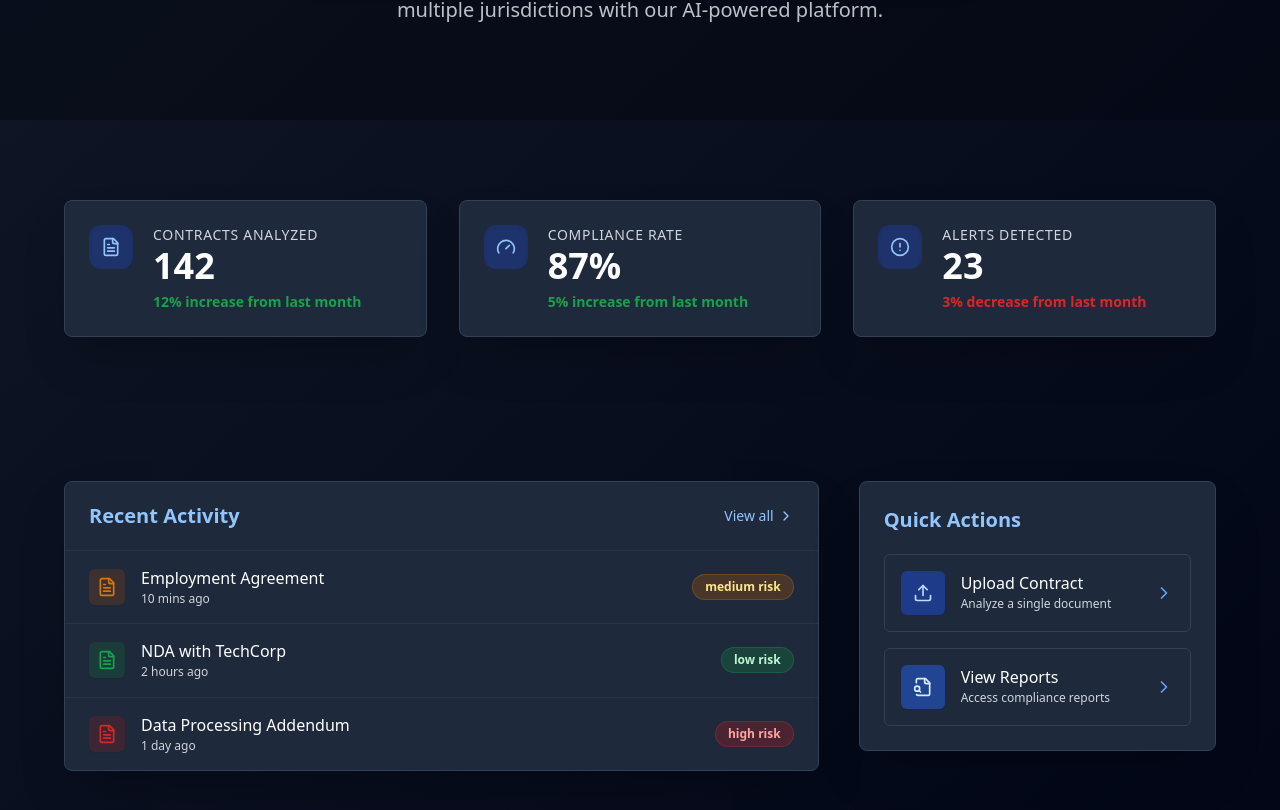
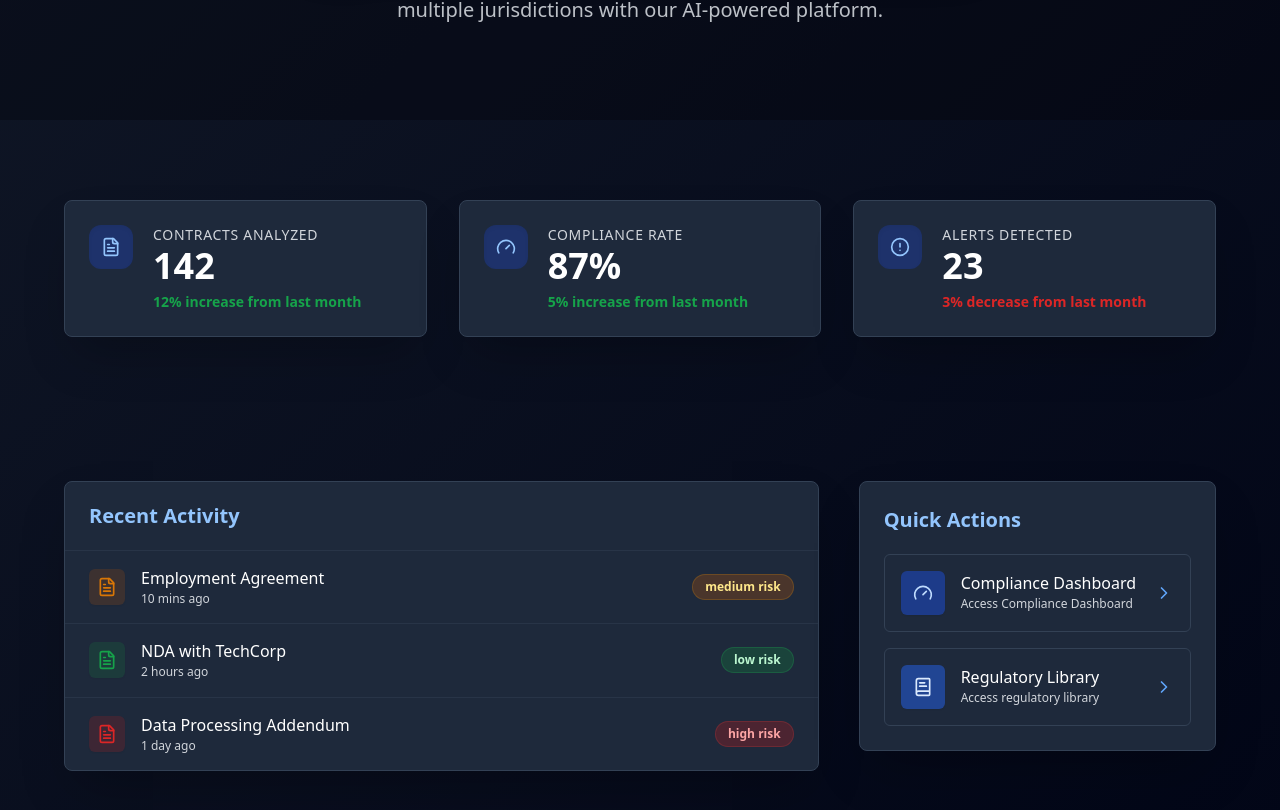
Before and after one commit to shashank3115/ClauseWise, a React (Vite) app in the folder frontend/: page / in a window 1280 px wide. Shown: the part 352-1162 px from the top of the page. Built offline with nearby package versions, Linux system fonts and the light colour scheme.

Commit message:
Updated dashboard

```diff
--- a/frontend/src/pages/Dashboard.tsx
+++ b/frontend/src/pages/Dashboard.tsx
@@ -1,15 +1,15 @@
-import { FileText, Gauge, AlertCircle, Upload, FileSearch, ChevronRight } from 'lucide-react';
+import { FileText, Gauge, AlertCircle, BookText, ChevronRight } from 'lucide-react';
 import Header from '../components/layout/Header';
 
 export default function Dashboard() {
-    // Mock data for stats (change to backend data)
+    // Mock data for stats
     const stats = [
         { title: "Contracts Analyzed", value: "142", icon: <FileText className="w-5 h-5" />, trend: "up", change: "12%" },
         { title: "Compliance Rate", value: "87%", icon: <Gauge className="w-5 h-5" />, trend: "up", change: "5%" },
         { title: "Alerts Detected", value: "23", icon: <AlertCircle className="w-5 h-5" />, trend: "down", change: "3%" }
     ];
 
-    // Mock data for recent activities (change to backend data)
+    // Mock data for recent activities
     const recentActivities = [
         { id: 1, contract: "Employment Agreement", time: "10 mins ago", risk: "medium" },
         { id: 2, contract: "NDA with TechCorp", time: "2 hours ago", risk: "low" },
@@ -36,7 +36,7 @@ export default function Dashboard() {
                 </div>
             </section>
 
-            {/* Stats cards section - need to add in backend data */}
+            {/* Stats cards section */}
             <section className="py-20 px-4 sm:px-6 lg:px-8">
                 <div className="max-w-6xl mx-auto grid grid-cols-1 md:grid-cols-2 lg:grid-cols-3 gap-8">
                     {stats.map((stat, index) => (
@@ -62,15 +62,15 @@ export default function Dashboard() {
                 </div>
             </section>
 
-            {/* Recent activity section - add in backend data - want to view all activities or no? */}
+            {/* Recent activity section */}
             <section className="py-16 px-4 sm:px-6 lg:px-8">
                 <div className="max-w-6xl mx-auto grid lg:grid-cols-3 gap-10">
                     <div className="lg:col-span-2 bg-slate-800 border border-slate-700 rounded-lg shadow-2xl">
                         <div className="flex justify-between items-center px-6 py-5 border-b border-slate-700/50">
                             <h2 className="text-xl font-semibold text-blue-300">Recent Activity</h2>
-                            <a href="#" className="text-blue-300 text-sm hover:underline flex items-center gap-1 transition-colors duration-200 focus:outline-none focus:ring-2 focus:ring-blue-500 focus:ring-offset-2 focus:ring-offset-slate-800">
+                            {/* <a href="#" className="text-blue-300 text-sm hover:underline flex items-center gap-1 transition-colors duration-200 focus:outline-none focus:ring-2 focus:ring-blue-500 focus:ring-offset-2 focus:ring-offset-slate-800">
                                 View all <ChevronRight className="w-4 h-4" />
-                            </a>
+                            </a> */}
                         </div>
                         <div className="divide-y divide-slate-700/50">
                             {recentActivities.map((activity) => (
@@ -92,7 +92,7 @@ export default function Dashboard() {
                         </div>
                     </div>
 
-                    {/* Quick Actions - link to analyze and reports page */}
+                    {/* Quick Actions - link to compliance and regulations */}
                     <aside className="lg:col-span-1 bg-slate-800 border border-slate-700 rounded-lg p-6 shadow-2xl sticky top-24 h-fit">
                         <h3 className="text-xl font-semibold text-blue-300 mb-5">Quick Actions</h3>
                         <div className="space-y-4">
@@ -101,11 +101,11 @@ export default function Dashboard() {
                             className="flex items-center gap-4 p-4 border border-slate-700 rounded-md hover:bg-slate-700/20 group transform hover:translate-x-1 hover:shadow-md transition-all duration-200 ease-in-out focus:outline-none focus:ring-2 focus:ring-blue-500 focus:ring-offset-2 focus:ring-offset-slate-800"
                             >
                             <div className="p-3 bg-blue-700/50 text-blue-200 rounded-md group-hover:bg-blue-700/70 flex-shrink-0 shadow-sm">
-                                <Upload className="w-5 h-5" />
+                                <Gauge className="w-5 h-5" />
                             </div>
                             <div className="flex-grow">
-                                <h4 className="text-base font-medium text-white leading-snug">Upload Contract</h4>
-                                <p className="text-xs text-gray-300 mt-0.5 leading-snug">Analyze a single document</p>
+                                <h4 className="text-base font-medium text-white leading-snug">Compliance Dashboard</h4>
+                                <p className="text-xs text-gray-300 mt-0.5 leading-snug">Access Compliance Dashboard</p>
                             </div>
                             <ChevronRight className="ml-auto w-5 h-5 text-blue-400 group-hover:translate-x-1 transition-transform duration-200" />
                             </a>
@@ -114,11 +114,11 @@ export default function Dashboard() {
                             className="flex items-center gap-4 p-4 border border-slate-700 rounded-md hover:bg-slate-700/20 group transform hover:translate-x-1 hover:shadow-md transition-all duration-200 ease-in-out focus:outline-none focus:ring-2 focus:ring-blue-500 focus:ring-offset-2 focus:ring-offset-slate-800"
                             >
                             <div className="p-3 bg-blue-600/50 text-blue-100 rounded-md group-hover:bg-blue-600/70 flex-shrink-0 shadow-sm">
-                                <FileSearch className="w-5 h-5" />
+                                <BookText className="w-5 h-5" />
                             </div>
                             <div className="flex-grow">
-                                <h4 className="text-base font-medium text-white leading-snug">View Reports</h4>
-                                <p className="text-xs text-gray-300 mt-0.5 leading-snug">Access compliance reports</p>
+                                <h4 className="text-base font-medium text-white leading-snug">Regulatory Library</h4>
+                                <p className="text-xs text-gray-300 mt-0.5 leading-snug">Access regulatory library</p>
                             </div>
                             <ChevronRight className="ml-auto w-5 h-5 text-blue-400 group-hover:translate-x-1 transition-transform duration-200" />
                             </a>
```
